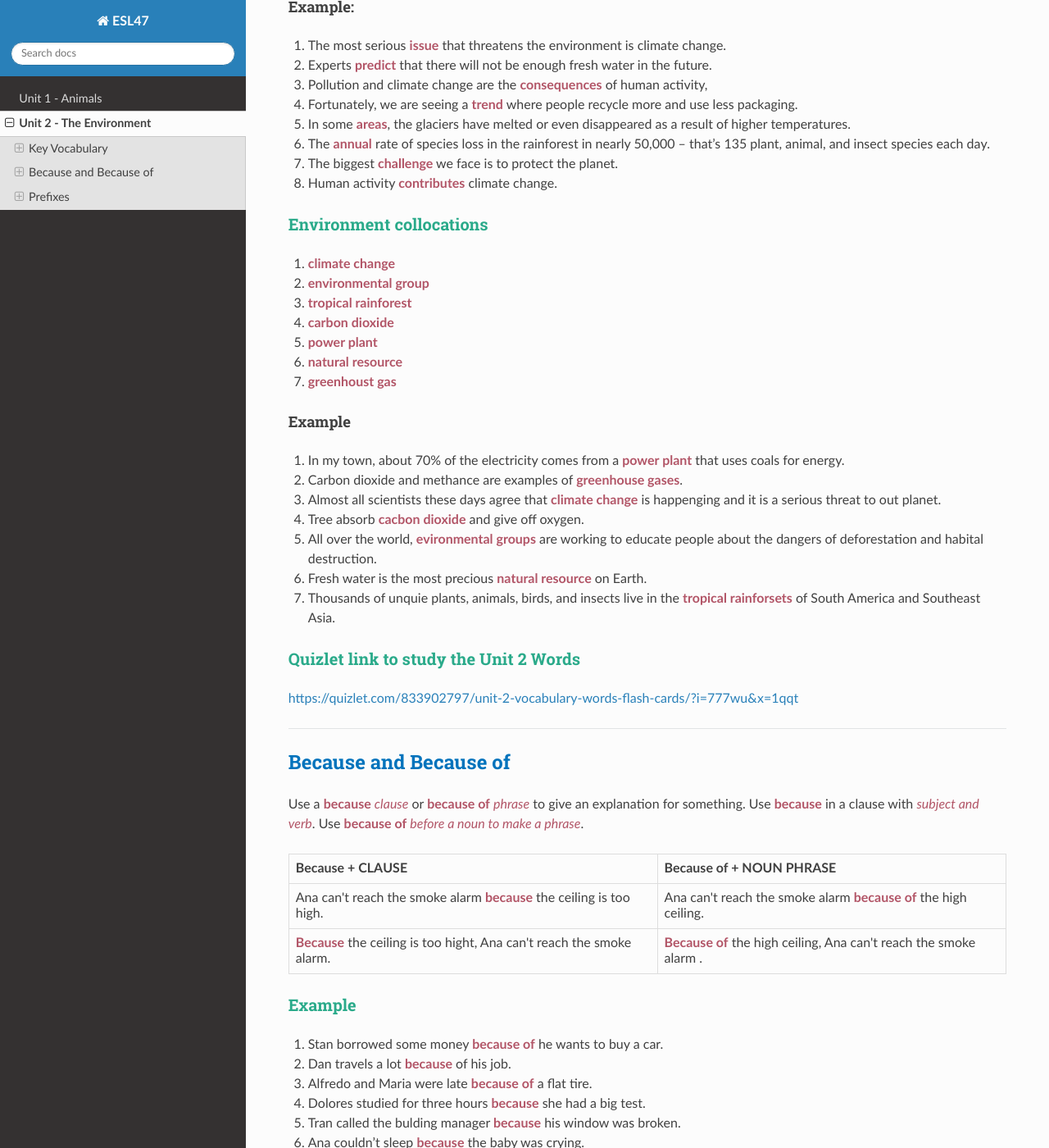
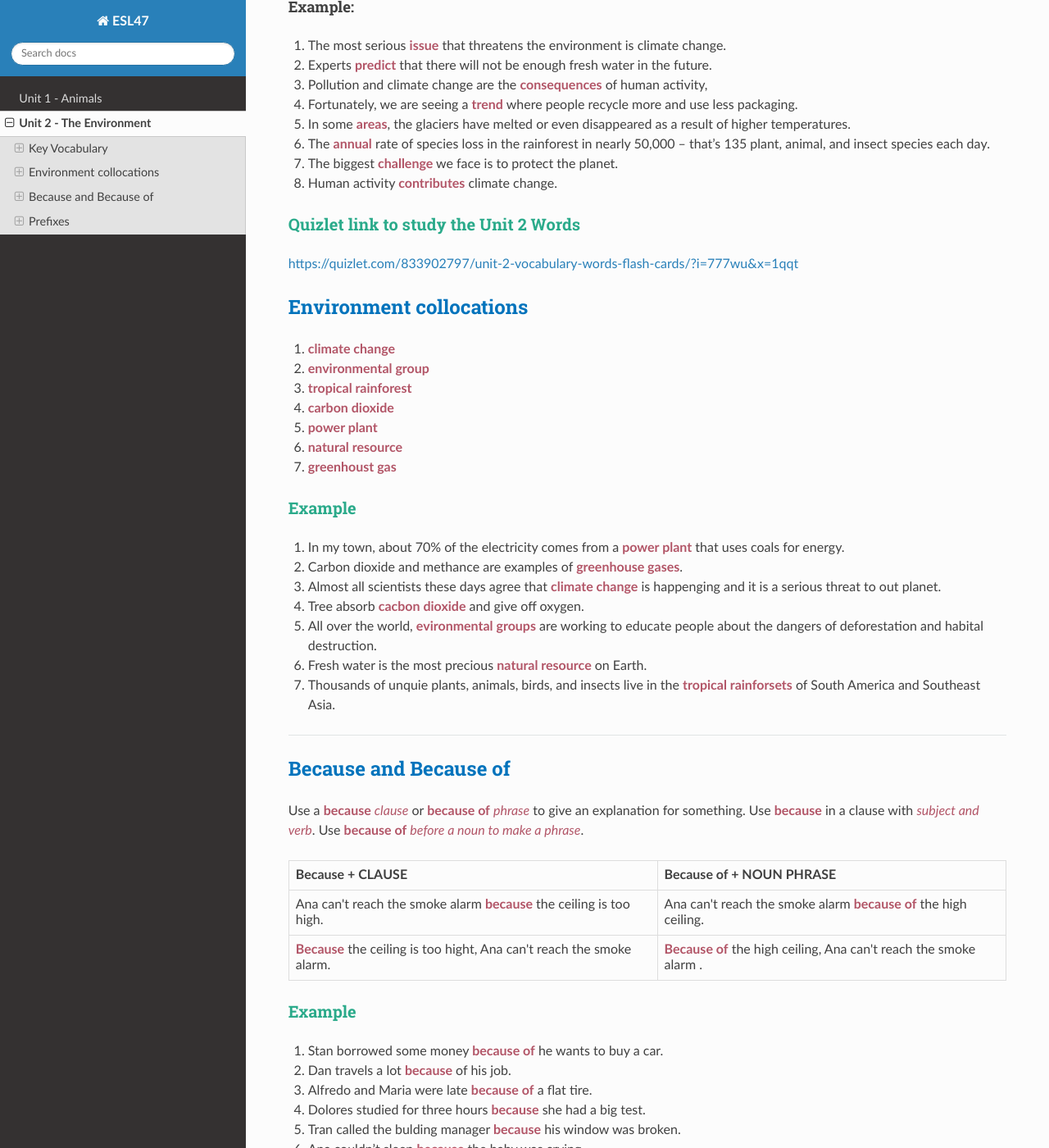
Before and after one commit to vpa24/ESL-47---Intermediate-Low-Integrated-Reading-Writing, a Sphinx documentation site: the page built from docs/source/unit2.md, in a window 1280 px wide and 1400 px high, scrolled down 1859 px. Shown: the whole window at 82% size. Built offline with Sphinx 7.4.7 and the Read the Docs theme 2.0.0, drawn with Linux system fonts in a browser that asks for light colours; some of the changed lines change nothing that is shown; some of the changed text lies outside the part shown.

Commit message:
change heading for environmental collocations

```diff
--- a/docs/source/unit2.md
+++ b/docs/source/unit2.md
@@ -4,8 +4,8 @@
   - [Our Changing Planet](#our-changing-planet)
   - [The Causes and Effects of Deforestation](#the-causes-and-effects-of-deforestation)
   - [Academic vocabulary](#academic-vocabulary)
-  - [Environment collocations](#environment-collocations)
   - [Quizlet link to study the Unit 2 Words](#quizlet-link-to-study-the-unit-2-words)
+- [Environment collocations](#environment-collocations)
 - [Because and Because of](#because-and-because-of)
 - [Prefixes](#prefixes)
 
@@ -77,7 +77,11 @@
 7. The biggest **challenge** we face is to protect the planet.
 8. Human activity **contributes** climate change.
 
-### Environment collocations
+### Quizlet link to study the Unit 2 Words
+
+[https://quizlet.com/833902797/unit-2-vocabulary-words-flash-cards/?i=777wu&x=1qqt](https://quizlet.com/833902797/unit-2-vocabulary-words-flash-cards/?i=777wu&x=1qqt)
+
+## Environment collocations
 
 1. **climate change**
 2. **environmental group**
@@ -96,10 +100,6 @@
 5. All over the world, **evironmental groups** are working to educate people about the dangers of deforestation and habital destruction.
 6. Fresh water is the most precious **natural resource** on Earth.
 7. Thousands of unquie plants, animals, birds, and insects live in the **tropical rainforsets** of South America and Southeast Asia.
-
-### Quizlet link to study the Unit 2 Words
-
-[https://quizlet.com/833902797/unit-2-vocabulary-words-flash-cards/?i=777wu&x=1qqt](https://quizlet.com/833902797/unit-2-vocabulary-words-flash-cards/?i=777wu&x=1qqt)
 
 ---
 
```
